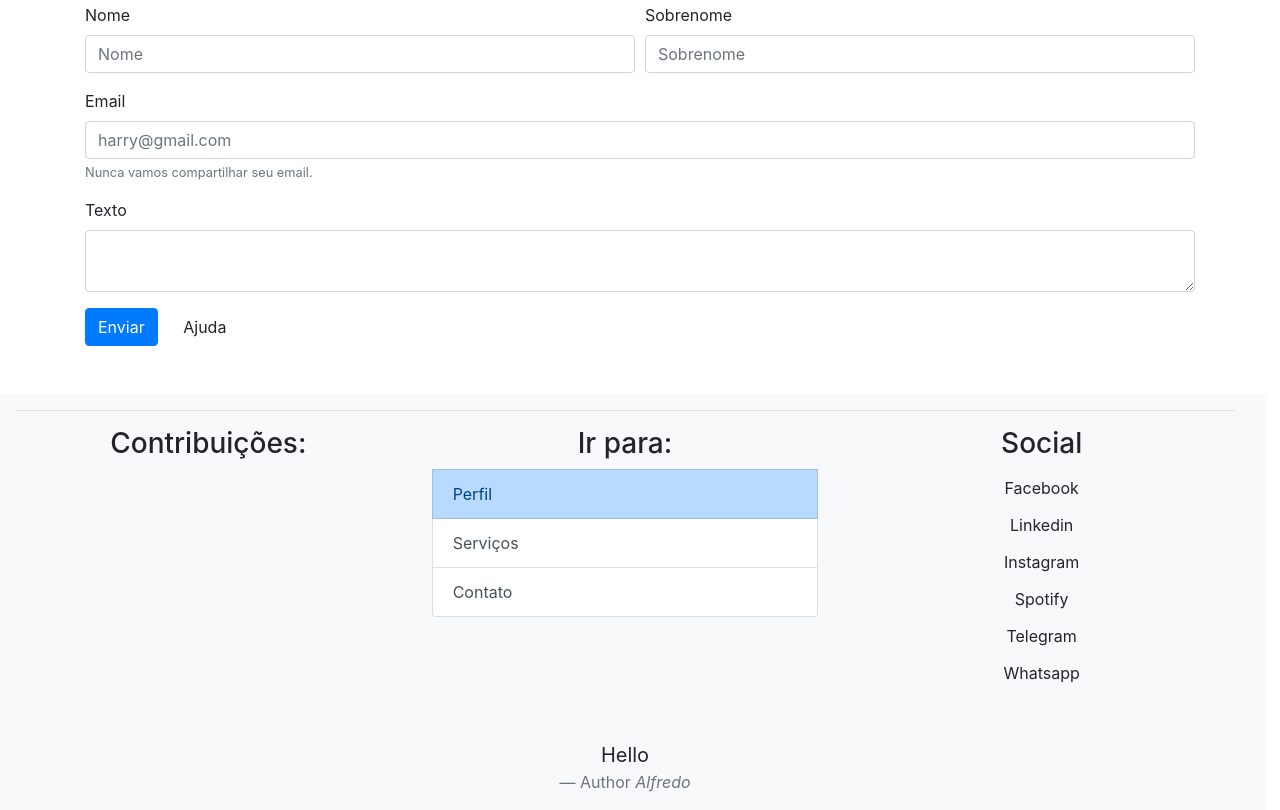
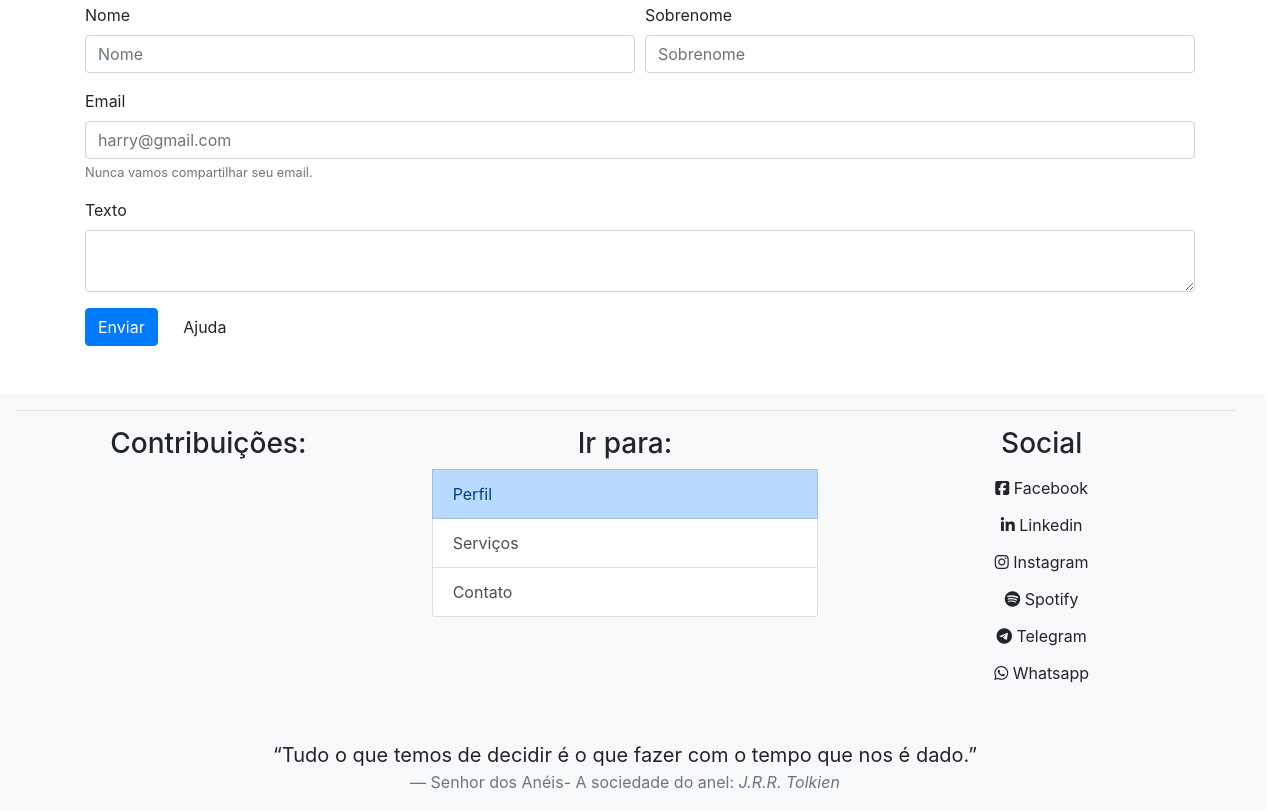
Before and after one commit to l1n3rd4/l1n3rd4.github.io, a website: page index.html in a window 1280 px wide. Shown: the part 1425-2235 px from the top of the page. Drawn offline with nearby package versions, Linux system fonts and the light colour scheme.

Commit message:
updating icons

```diff
--- a/index.html
+++ b/index.html
@@ -5,9 +5,9 @@
     <meta charset="UTF-8">
     <meta name="viewport" content="width=device-width, initial-scale=1.0">
     <meta http-equiv="X-UA-Compatible" content="ie=edge">
-    <link rel="stylesheet" href="node_modules/bootstrap/compiler/bootstrap.css">
-    <link rel="stylesheet" href="node_modules/bootstrap/compiler/style.css">
-    <link rel="stylesheet" href="node_modules/font-awesome/css/font-awesome.css">
+    <link rel="stylesheet" href="./node_modules/bootstrap/compiler/bootstrap.css">
+    <link rel="stylesheet" href="./node_modules/bootstrap/compiler/style.css">
+    <link rel="stylesheet" href="./node_modules/font-awesome/css/font-awesome.css">
     <link rel="stylesheet" href="https://stackpath.bootstrapcdn.com/bootstrap/4.4.1/css/bootstrap.min.css" integrity="sha384-Vkoo8x4CGsO3+Hhxv8T/Q5PaXtkKtu6ug5TOeNV6gBiFeWPGFN9MuhOf23Q9Ifjh" crossorigin="anonymous">
     <script src="https://code.jquery.com/jquery-3.4.1.slim.min.js" integrity="sha384-J6qa4849blE2+poT4WnyKhv5vZF5SrPo0iEjwBvKU7imGFAV0wwj1yYfoRSJoZ+n" crossorigin="anonymous"></script>
     <script src="https://cdn.jsdelivr.net/npm/popper.js@1.16.0/dist/umd/popper.min.js" integrity="sha384-Q6E9RHvbIyZFJoft+2mJbHaEWldlvI9IOYy5n3zV9zzTtmI3UksdQRVvoxMfooAo" crossorigin="anonymous"></script>
@@ -66,7 +66,7 @@
             </div>
             <div class="carousel-item">
                 <img src="./pictures/image2.jpg" alt="" class="img-fluid d-block">
-                <div class="carousel-caption d-none d-md-block">
+                <div class="carousel-caption d-md-block">
                     <h3></h3>
                     <p></p>
                 </div>
@@ -200,20 +200,20 @@
             <div class="col-sm-4">
                 <h3 class="text-center">Social</h3>
                 <div class="btn-group-vertical group btn-block" role="group">
-                    <a href="" class="btn">Facebook</a>
-                    <a href="" class="btn">Linkedin</a>
-                    <a href="" class="btn">Instagram</a>
-                    <a href="" class="btn">Spotify</a>
-                    <a href="" class="btn">Telegram</a>
-                    <a href="" class="btn">Whatsapp</a>
+                    <a href="" class="btn"><i class="fa fa-facebook-square"></i>  Facebook</a>
+                    <a href="" class="btn"><i class="fa fa-linkedin"></i>  Linkedin</a>
+                    <a href="" class="btn"><i class="fa fa-instagram"></i>  Instagram</a>
+                    <a href="" class="btn"><i class="fa fa-spotify"></i>  Spotify</a>
+                    <a href="" class="btn"><i class="fa fa-telegram"></i>  Telegram</a>
+                    <a href="" class="btn"><i class="fa fa-whatsapp"></i>  Whatsapp</a>
                 </div>
             </div>
 
             <div class="col-12 mt-5">
                 <blockquote class="blockquote text-center">
-                    <p class="mb-0">Hello</p>
-                    <footer class="blockquote-footer">Author
-                        <cite title="Source Title">Alfredo</cite>
+                    <p class="mb-0">“Tudo o que temos de decidir é o que fazer com o tempo que nos é dado.”</p>
+                    <footer class="blockquote-footer">Senhor dos Anéis- A sociedade do anel:
+                        <cite title="Source Title">J.R.R. Tolkien</cite>
                     </footer>
                 </blockquote>
             </div>
```
